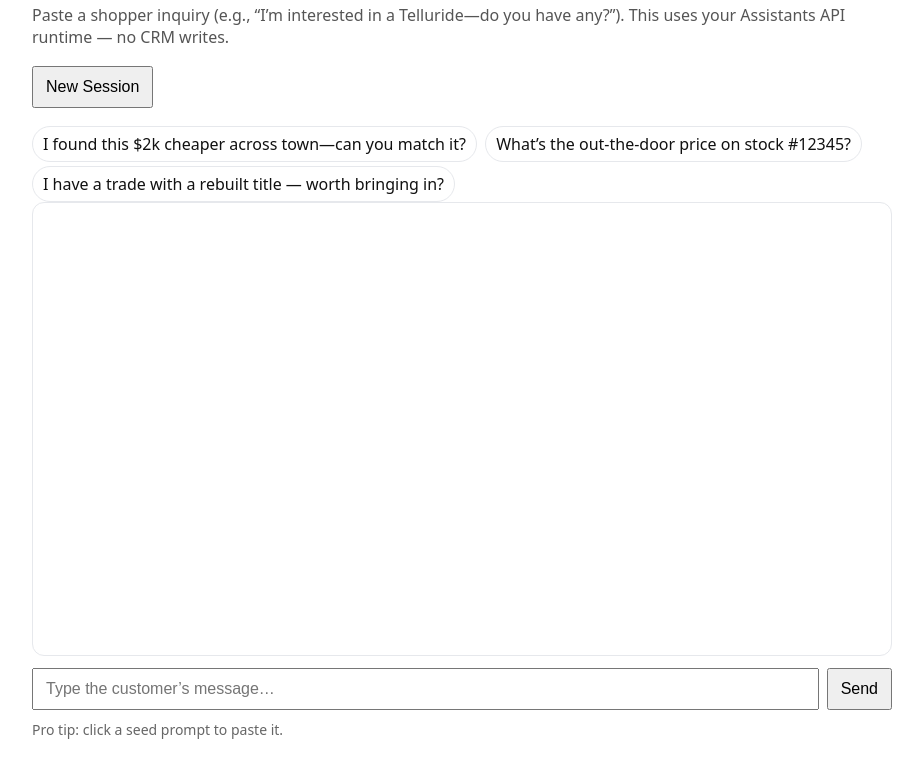
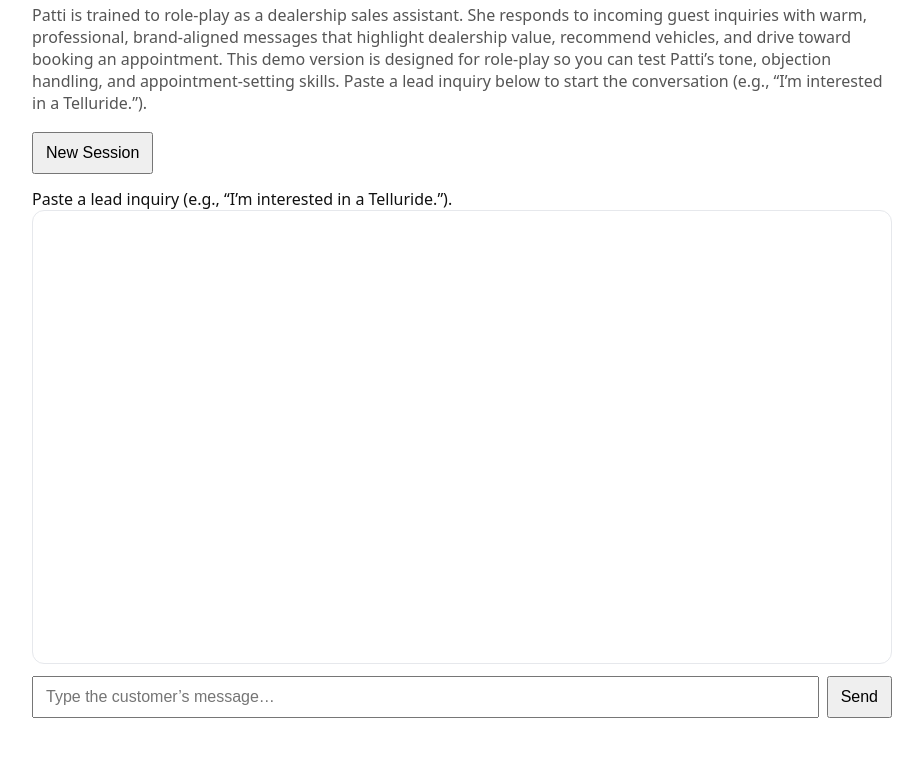
Before and after one commit to knowzek/patti-demo, a plain HTML site: page static/index.html in a window 1280 px wide. Shown: the part 69-832 px from the top of the page, without its empty margins (178-1101 px from the left). After the commit the page ends 811 px from the top, so only its background shows below. Drawn offline with Linux system fonts and the light colour scheme; no server answers.

Commit message:
Update index.html

```diff
--- a/static/index.html
+++ b/static/index.html
@@ -3,7 +3,7 @@
 <head>
   <meta charset="utf-8">
   <meta name="viewport" content="width=device-width,initial-scale=1">
-  <title>Patti — Virtual Sales Assistant (Demo)</title>
+  <title>Patti - Virtual Sales Assistant (Demo)</title>
   <style>
     :root { --bg:#fff; --card:#f6f7f9; --border:#e6e8ec; --text:#111; }
     body { font-family: system-ui, -apple-system, Segoe UI, Roboto, sans-serif;
@@ -28,26 +28,21 @@
 </head>
 <body>
   <h1>Patti — Virtual Sales Assistant (Demo)</h1>
-  <p class="sub">Paste a shopper inquiry (e.g., “I’m interested in a Telluride—do you have any?”).
-  This uses your Assistants API runtime — no CRM writes.</p>
+  <p class="sub">Patti is trained to role-play as a dealership sales assistant. She responds to incoming guest inquiries with warm, professional, brand-aligned messages that highlight dealership value, recommend vehicles, and drive toward booking an appointment.
+
+This demo version is designed for role-play so you can test Patti’s tone, objection handling, and appointment-setting skills. Paste a lead inquiry below to start the conversation (e.g., “I’m interested in a Telluride.”).
+  </p>
 
   <div class="row">
     <button id="start">New Session</button>
   </div>
-
-  <div id="seeds">
-    <span class="seed">I found this $2k cheaper across town—can you match it?</span>
-    <span class="seed">What’s the out-the-door price on stock #12345?</span>
-    <span class="seed">I have a trade with a rebuilt title — worth bringing in?</span>
-  </div>
-
+Paste a lead inquiry (e.g., “I’m interested in a Telluride.”).
   <div class="chat" id="chat"></div>
 
   <div class="footer">
     <input id="input" placeholder="Type the customer’s message…">
     <button id="send">Send</button>
   </div>
-  <div class="tip">Pro tip: click a seed prompt to paste it.</div>
 
 <script>
 let threadId = null;
@@ -69,7 +64,7 @@ $("start").onclick = async () => {
 
   if (res.error) { alert(res.error); return; }
   threadId = res.threadId;
-  $("chat").innerHTML = `<div class="msg ai">✅ New session started. Try an objection like: “I hate haggling. Give me your best OTD price and I’ll book.”</div>`;
+  $("chat").innerHTML = `<div class="msg ai">New session started. Refresh the page to begin a new session</div>`;
   $("input").value = "";
 };
 
```
